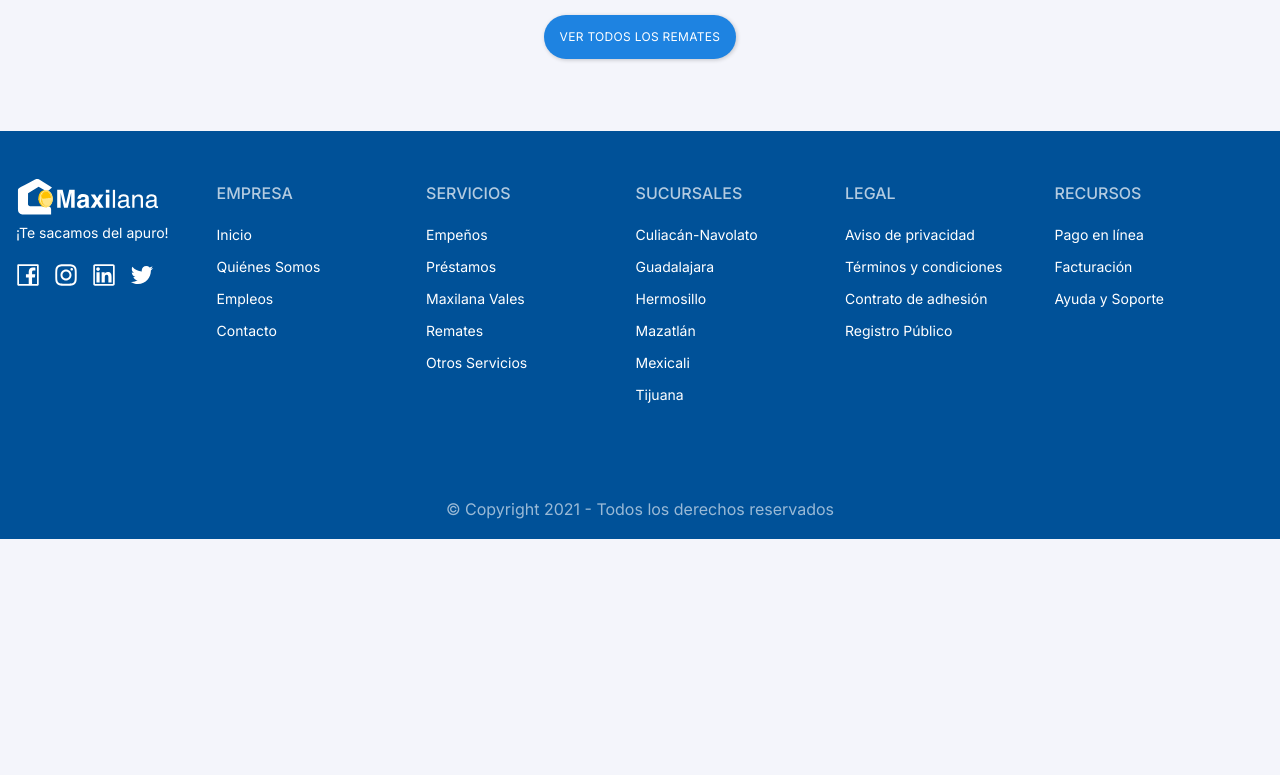
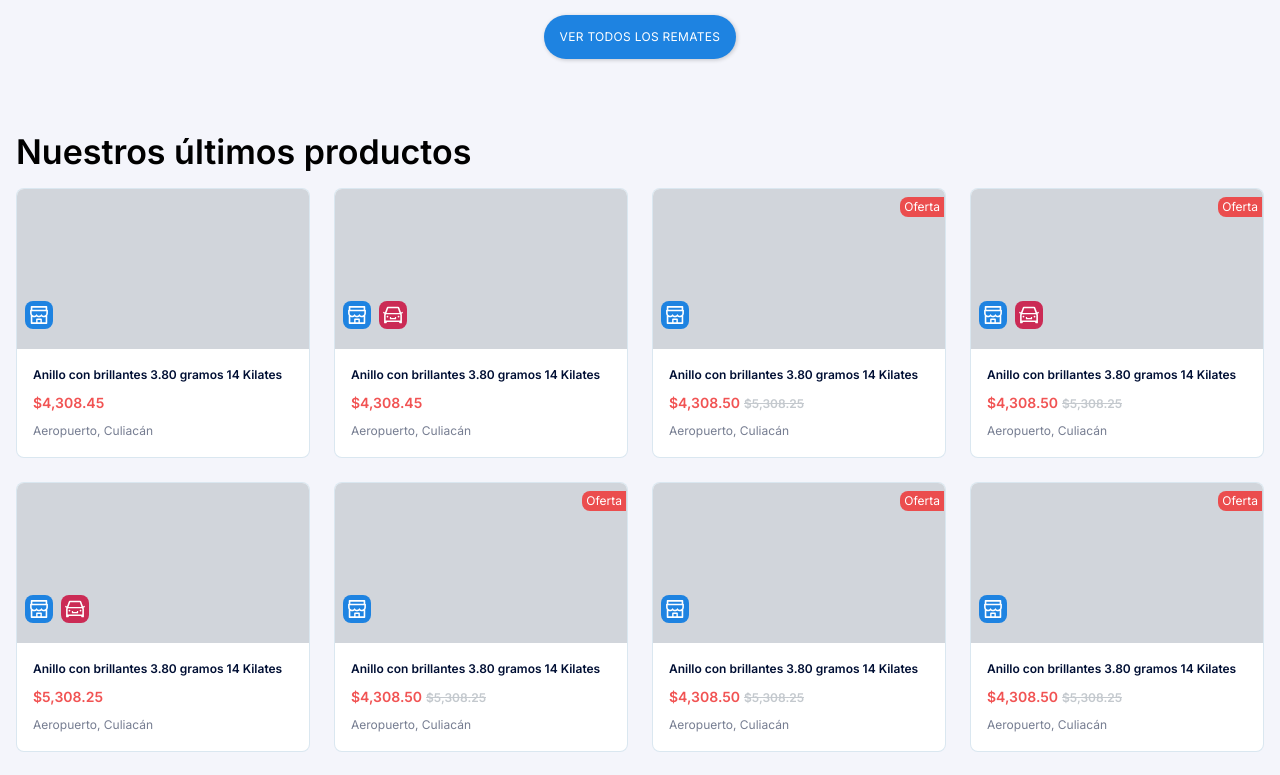
Before and after one commit to maxilana/maxilana-web, a Next.js app: page / in a window 1280 px wide. Shown: the part 1960-2735 px from the top of the page. Before the commit the page ends 2499 px from the top, so only its background shows below. Built offline with nearby package versions, Linux system fonts and the light colour scheme.

Commit message:
Layout de productos en home

```diff
--- a/components/ui/Card/Cards.module.css
+++ b/components/ui/Card/Cards.module.css
@@ -5,11 +5,11 @@
 }
 
 .rootProduct {
-  @apply flex flex-col p-0 overflow-hidden relative;
+  @apply flex flex-col p-0 overflow-hidden relative rounded-sm;
 }
 
 .productImg {
-  @apply flex-grow bg-gray-400 h-40;
+  @apply flex-grow bg-gray-300 w-full h-40;
 }
 
 .productBody {
@@ -52,4 +52,5 @@
 
 .productSaleBadge {
   @apply bg-action-critical p-1 rounded-l-sm absolute right-px top-2 text-white text-xs;
+  line-height: 12px;
 }
--- a/components/ui/Card/ProductCard.tsx
+++ b/components/ui/Card/ProductCard.tsx
@@ -1,42 +1,71 @@
-import { FC } from "react";
+import React, { FC } from "react";
 import { VStack } from "~/components/layout";
 import { CarOutlined, ShopOutlined } from "@ant-design/icons";
 
 import styles from './Cards.module.css';
+import { usePrice } from "~/modules/hooks";
 
 interface Props {
   title: string;
   price: number;
+  branch: string;
   salePrice?: number;
   onSale?: boolean;
+  shipping?: boolean;
 }
 
-const ProductCard: FC = () => {
+const ProductCard: FC<Props> = ({
+  title,
+  price,
+  branch,
+  onSale = null,
+  shipping = null,
+  salePrice = null
+}) => {
+  const { price: basePrice } = usePrice({ amount: price });
+  const { price: discountPrice } = usePrice(
+    salePrice
+      ? { amount: salePrice, baseAmount: price }
+      : undefined
+  );
+
   return (
     <div className={`${styles.root} ${styles.rootProduct}`}>
       <div className={styles.productImg} />
       <div className={styles.productBody}>
         <VStack spacing="sm">
-          <p className={styles.productTitle}>ANILLO C/ BRILLANTES 3.80 GRAMOS 14 KILATES</p>
+          <p className={styles.productTitle}>{title}</p>
           <div className={styles.productPrice}>
-            <span className={styles.productPriceSale}>$100,038.25</span>
-            <span className={styles.productCompareAtPrice}>$200,038.25</span>
+            {
+              salePrice ?
+                (
+                  <React.Fragment>
+                    <span className={styles.productPriceSale}>{discountPrice}</span>
+                    <span className={styles.productCompareAtPrice}>{basePrice}</span>
+                  </React.Fragment>
+                )
+                : <span className={styles.productPriceSale}>{basePrice}</span>
+            }
           </div>
           <span className={styles.productBranch}>
-            Sucursal Aeropuerto, Culiacán.
+            {branch}
           </span>
         </VStack>
       </div>
+      {onSale && (
         <span className={styles.productSaleBadge}>
           Oferta
         </span>
+      )}
       <div className={styles.productBadge}>
         <div className={styles.productBadgeStore}>
           <ShopOutlined style={{ fontSize: 20 }} />
         </div>
+        {shipping && (
           <div className={styles.productBadgeShipping}>
             <CarOutlined style={{ fontSize: 20 }} />
           </div>
+        )}
       </div>
     </div>
   )
--- /dev/null
+++ b/modules/hooks/index.ts
@@ -0,0 +1 @@
+export { default as usePrice } from './usePrice';
--- /dev/null
+++ b/modules/hooks/usePrice.ts
@@ -0,0 +1,61 @@
+import { useMemo } from 'react'
+
+const locale = "es-MX";
+const currencyCode = "MXN";
+
+export function formatPrice({
+  amount,
+  locale,
+}: {
+  amount: number
+  locale: string
+}) {
+  const formatCurrency = new Intl.NumberFormat(locale, {
+    style: 'currency',
+    currency: currencyCode,
+  })
+
+  return formatCurrency.format(amount)
+}
+
+export function formatVariantPrice({
+  amount,
+  baseAmount,
+  locale,
+}: {
+  baseAmount: number
+  amount: number
+  locale: string
+}) {
+  const hasDiscount = baseAmount > amount
+  const formatDiscount = new Intl.NumberFormat(locale, { style: 'percent' })
+  const discount = hasDiscount
+    ? formatDiscount.format((baseAmount - amount) / baseAmount)
+    : null
+
+  const price = formatPrice({ amount, locale })
+  const basePrice = hasDiscount
+    ? formatPrice({ amount: baseAmount, locale })
+    : null
+
+  return { price, basePrice, discount }
+}
+
+export default function usePrice(
+  data?: {
+    amount: number
+    baseAmount?: number
+  } | null
+) {
+  const { amount, baseAmount } = data ?? {}
+  const value = useMemo(() => {
+    if (typeof amount !== 'number') return ''
+
+    return baseAmount
+      ? formatVariantPrice({ amount, baseAmount, locale })
+      : formatPrice({ amount, locale })
+    // eslint-disable-next-line react-hooks/exhaustive-deps
+  }, [amount, baseAmount])
+
+  return typeof value === 'string' ? { price: value } : value
+}
--- a/pages/index.tsx
+++ b/pages/index.tsx
@@ -4,7 +4,7 @@ import Image from 'next/image';
 
 import { CategoryExplorer, Hero } from '~/components/common';
 import { Footer, Layout } from '~/components/layout';
-import { Card, Button } from '~/components/ui';
+import { Card, Button, ProductCard } from '~/components/ui';
 
 function Home() {
   return (
@@ -63,6 +63,24 @@ function Home() {
           <CategoryExplorer />
           <div className="text-center">
             <Button theme="secondary" text="Ver todos los remates" href="/" />
+          </div>
+        </section>
+        <section>
+          <h2 className="text-2xl">
+            Nuestros últimos productos
+          </h2>
+          <div className="grid grid-cols-2 gap-2 my-4 sm:grid-cols-4 sm:gap-4 lg:gap-6">
+            {products.map(item => (
+              <ProductCard
+                key={item.id}
+                title={item.title}
+                price={item.price}
+                branch={item.branch}
+                onSale={item?.onSale}
+                shipping={item?.shipping}
+                salePrice={item?.salePrice}
+              />
+            ))}
           </div>
         </section>
       </Layout>
@@ -126,4 +144,84 @@ const cards = [
   }
 ];
 
+const products = [
+  {
+    id: 1,
+    title: "Anillo con brillantes 3.80 gramos 14 Kilates",
+    price: 4308.45,
+    branch: "Aeropuerto, Culiacán",
+  },
+  {
+    id: 2,
+    title: "Anillo con brillantes 3.80 gramos 14 Kilates",
+    price: 4308.45,
+    branch: "Aeropuerto, Culiacán",
+    shipping: true,
+  },
+  {
+    id: 3,
+    title: "Anillo con brillantes 3.80 gramos 14 Kilates",
+    price: 5308.25,
+    salePrice: 4308.50,
+    onSale: true,
+    branch: "Aeropuerto, Culiacán",
+  },
+  {
+    id: 4,
+    title: "Anillo con brillantes 3.80 gramos 14 Kilates",
+    price: 5308.25,
+    salePrice: 4308.50,
+    onSale: true,
+    branch: "Aeropuerto, Culiacán",
+    shipping: true,
+  },
+  {
+    id: 5,
+    title: "Anillo con brillantes 3.80 gramos 14 Kilates",
+    price: 5308.25,
+    branch: "Aeropuerto, Culiacán",
+    shipping: true,
+  },
+  {
+    id: 6,
+    title: "Anillo con brillantes 3.80 gramos 14 Kilates",
+    price: 5308.25,
+    salePrice: 4308.50,
+    onSale: true,
+    branch: "Aeropuerto, Culiacán",
+  },
+  {
+    id: 7,
+    title: "Anillo con brillantes 3.80 gramos 14 Kilates",
+    price: 5308.25,
+    salePrice: 4308.50,
+    onSale: true,
+    branch: "Aeropuerto, Culiacán",
+  },
+  {
+    id: 8,
+    title: "Anillo con brillantes 3.80 gramos 14 Kilates",
+    price: 5308.25,
+    salePrice: 4308.50,
+    onSale: true,
+    branch: "Aeropuerto, Culiacán",
+  },
+  {
+    id: 9,
+    title: "Anillo con brillantes 3.80 gramos 14 Kilates",
+    price: 5308.25,
+    salePrice: 4308.50,
+    onSale: true,
+    branch: "Aeropuerto, Culiacán",
+  },
+  {
+    id: 10,
+    title: "Anillo con brillantes 3.80 gramos 14 Kilates",
+    price: 5308.25,
+    salePrice: 4308.50,
+    onSale: true,
+    branch: "Aeropuerto, Culiacán",
+  }
+]
+
 export default Home;
--- a/tsconfig.json
+++ b/tsconfig.json
@@ -15,7 +15,8 @@
     "jsx": "preserve",
     "baseUrl": ".",
     "paths": {
-      "~/components/*": ["components/*"],
+      "~/modules/*": ["modules/*"],
+      "~/components/*": ["components/*"]
     }
   },
   "include": ["next-env.d.ts", "**/*.ts", "**/*.tsx"],
```
Lines whose indentation alone changed are shown as unchanged.
